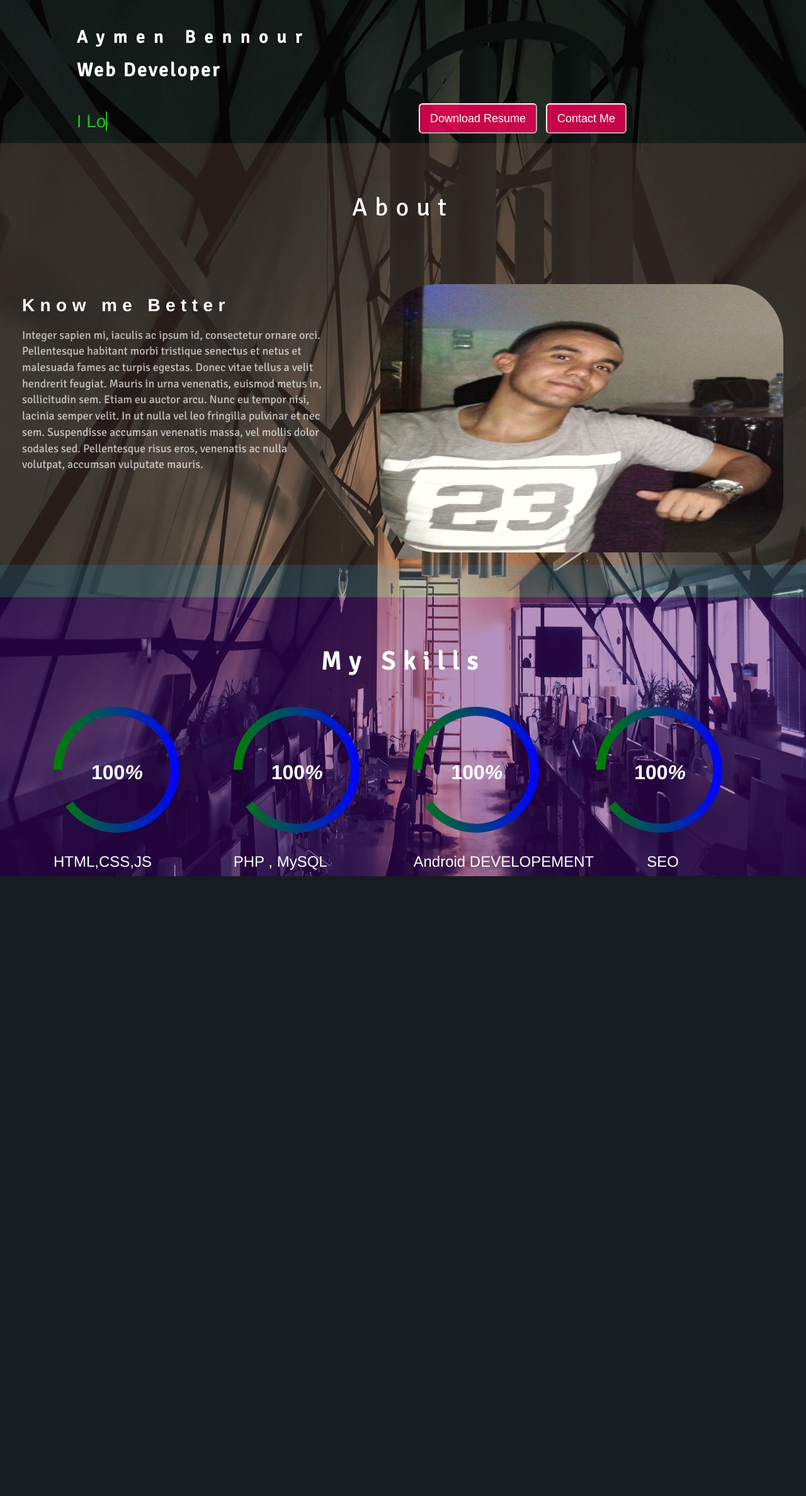
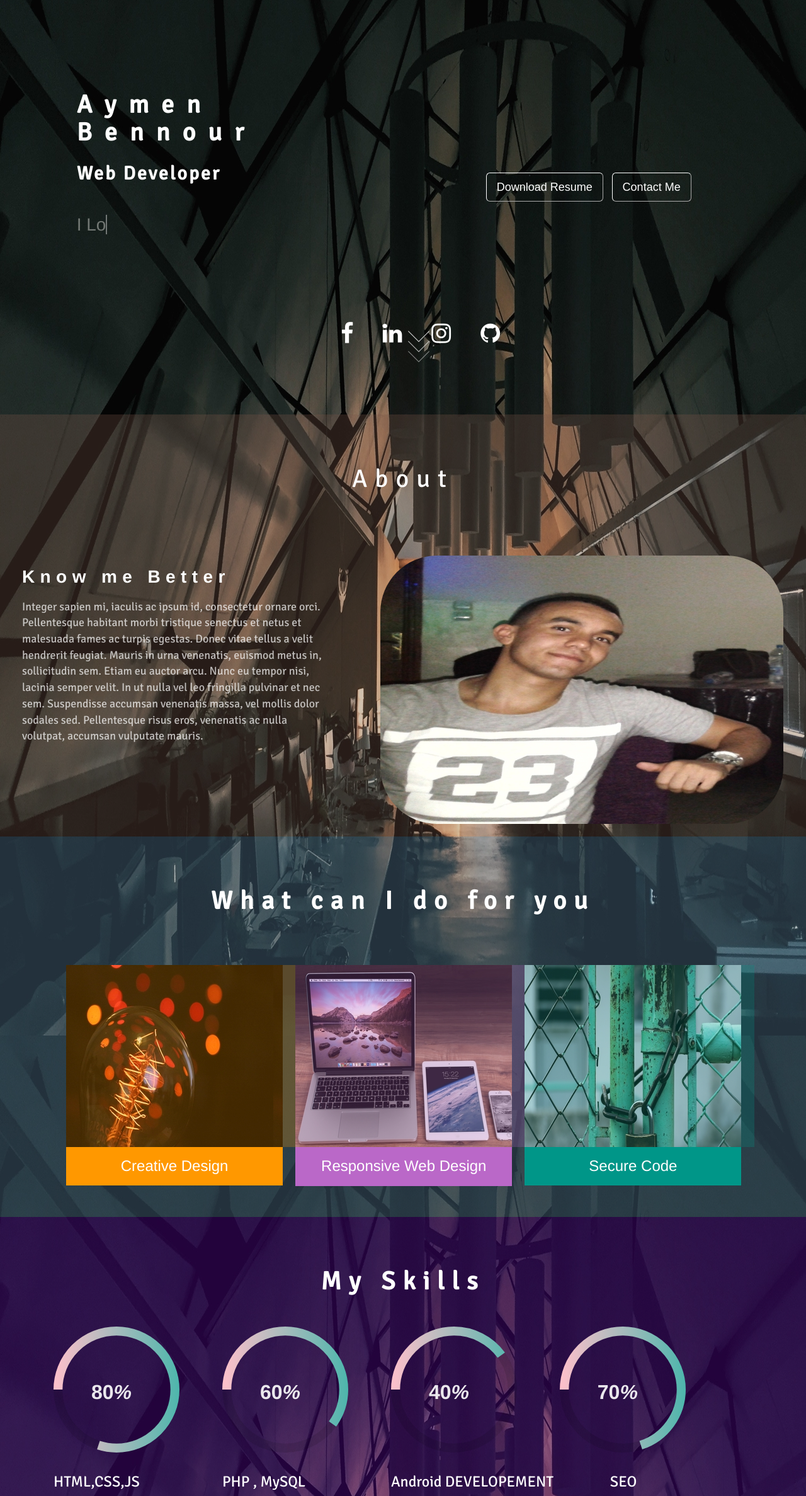
Before and after one commit to aymen7/portfolio, a PHP site: page /home.php in a window 1280 px wide. Shown: the part 56-2431 px from the top of the page at 63% size. Before the commit the page ends 1447 px from the top, so only its background shows below. Run offline with PHP 8.4, Linux system fonts and the light colour scheme.

Commit message:
adding info row
1-adding the social media icon
2-adding the scroll down div

```diff
--- a/css/home_style.css
+++ b/css/home_style.css
@@ -16,11 +16,6 @@
 header{
     margin-bottom: 0px;
 
-}
-#info-row{
-    color: #0f0f0f;
-    margin-top: 0px;
-    font-family: 'Roboto', sans-serif;
 }
 #nav-row{
     margin-top: 0px;
@@ -69,7 +64,7 @@
     padding-top: 50px;
 }
 #banner-header{
-    margin-top: 50px;
+    margin-top: 150px;
     margin-bottom: 50px;
 }
 #banner-header h1,#banner-header h2{
@@ -79,34 +74,139 @@
     color: rgba(255,255,255,1);
 }
 #banner-header h1{
+    font-size: 40px;
     letter-spacing: 0.5em;
 }
 #banner-header h2{
     letter-spacing: 0.1em;
 }
 .typewrite{
-    color: rgba(32,194,14,1)
+    color: rgba(255,255,255,0.4);
 }
 .typewrite span{
-    color: rgba(32,194,14,1)
+    color:rgba(255,255,250,0.4);
 }
 #banner-btn-div{
-    margin-top: 220px;
+    margin-top: 330px;
 }
 #banner-btn-div .btn-default{
-    border-color: white;
+    border-width: thin;
+    border-color: rgba(255,255,255,1);
     color: white;
-    background-color: rgba(245,0,87,0.8) !important;
+    background-color: rgba(245,0,87,0) !important;
 }
 #banner-btn-div .btn-default:hover{
-    background-color: rgba(245,0,87,1) !important;
+    background-color: rgba(81,1,144,1) !important;
+    color: rgba(255,255,255,1);
+    border-color: rgba(255,255,255,1);
 }
 #banner-btn-div .btn-lg{
     background-color: rgba(251,654,5,0);
     margin-left: 10px;
 }
+#info-row{
+    margin: 120px 0px 10px 500px;
+    padding-bottom: 100px;
+}
+#info-row a{
+    border-width: thin;
+    border-radius: 100%;
+    margin-left: 10px;
+    border-color: rgba(255,255,255,1);
+    color: white;
+    background-color: rgba(245,0,87,0) !important;
+}
+#info-row a:hover{
+    /*background-color: rgba(81,1,144,1) !important;*/
+    color: rgba(255,255,255,1);
+    border-color: rgba(255,255,255,1);
+    text-decoration: none;
+}
+#info-row .fa-facebook:hover {
+    color: #3b5998;
+}
+#info-row .fa-linkedin:hover{
+    color:#1DA1F2;
+}
+#info-row .fa-instagram:hover{
+    background: red; /* For browsers that do not support gradients */
+    background: -webkit-linear-gradient(left, #8a3ab9 , #4c68d7, #cd486b,#fbad50,#fccc63,#bc2a8d,#e95950); /* For Safari 5.1 to 6.0 */
+    background: -o-linear-gradient(right, #8a3ab9 , #4c68d7, #cd486b,#fbad50,#fccc63,#bc2a8d,#e95950); /* For Opera 11.1 to 12.0 */
+    background: -moz-linear-gradient(right,#8a3ab9 , #4c68d7, #cd486b,#fbad50,#fccc63,#bc2a8d,#e95950); /* For Firefox 3.6 to 15 */
+    background: linear-gradient(to right,#8a3ab9 , #4c68d7, #cd486b,#fbad50,#fccc63,#bc2a8d,#e95950); /* Standard syntax */
+    -webkit-background-clip: text;
+    -webkit-text-fill-color: transparent;
+}
+#info-row .fa-github:hover{
+    color:rgba(81,1,144,1);
+    font-weight: bold;
+}
+button:focus,button:active {
+    outline: none !important;
+}
+/*------------------------------------scroll down -------------*/
+#section07 div {
+    position: absolute;
+    top: 570px;
+    margin-left: 150px;
+   padding-top: 80px;
+}
+#section07 div span {
+    position: absolute;
+    top: 0;
+    left: 50%;
+    width: 24px;
+    height: 24px;
+    margin-left: -12px;
+    border-left: 1px solid #fff;
+    border-bottom: 1px solid #fff;
+    -webkit-transform: rotate(-45deg);
+    transform: rotate(-45deg);
+    -webkit-animation: sdb07 2s infinite;
+    animation: sdb07 2s infinite;
+    opacity: 0;
+    box-sizing: border-box;
+}
+#section07 div span:nth-of-type(1) {
+    -webkit-animation-delay: 0s;
+    animation-delay: 0s;
+}
+#section07 div span:nth-of-type(2) {
+    top: 16px;
+    -webkit-animation-delay: .15s;
+    animation-delay: .15s;
+}
+#section07 div span:nth-of-type(3) {
+    top: 32px;
+    -webkit-animation-delay: .3s;
+    animation-delay: .3s;
+}
+@-webkit-keyframes sdb07 {
+    0% {
+        opacity: 0;
+    }
+    50% {
+        opacity: 1;
+    }
+    100% {
+        opacity: 0;
+    }
+}
+@keyframes sdb07 {
+    0% {
+        opacity: 0;
+    }
+    50% {
+        opacity: 1;
+    }
+    100% {
+        opacity: 0;
+    }
+}
+
+
 /*-------- typewriting effect------------------*/
-span {
+.typewrite span {
     border-right: .05em solid;
     animation: caret 1s steps(1) infinite;
 }
@@ -281,7 +381,8 @@
 }
 /*------------------skills------------*/
 #skills-div{
-    background-color: rgba(81,1,144,0.4)	;
+    background-color: rgba(81,1,144,0.4);
+
 }
 
 #skills-div-title h1{
@@ -306,6 +407,11 @@
     bottom: 85px;
     left:-140px ;
     font-size: 32px;
+   opacity: 0.9;
+}
+.cirle-legend{
+    font-family: 'Signika', sans-serif;
+    font-size: 24px;
 }
 #last-legend{
     margin-left: 80px;
--- a/js_files/js_home.js
+++ b/js_files/js_home.js
@@ -73,7 +73,7 @@
             // INJECT CSS
             var css = document.createElement("style");
             css.type = "text/css";
-            css.innerHTML = ".typewrite > .wrap { border-right: 0.08em solid rgba(32,194,14,1)}";
+            css.innerHTML = ".typewrite > .wrap { border-right: 0.08em solid rgba(255,255,255,0.4)}";
             document.body.appendChild(css);
 
 
@@ -140,50 +140,80 @@
 /*----------------show the services pics---------*/
 $(window).scroll(function () {
    var scrollPosition=$(this).scrollTop();
-   var option={percent:50};
+
+
+
+
    if(scrollPosition<290){
-       $("#pic1").addClass("hidden");
-       $("#pic2").addClass("hidden");
-       $("#pic3").addClass("hidden");
-       $("#services-div-title h1:nth-child(1)").addClass("hidden");
-       //$("#fix-position").fadeOut(0);
-       /*$("#fix-position").removeClass("animated ");
-       $("#fix-position").removeClass("slideInUp");*/
+
+
+
+
    }
 
-   if(scrollPosition >=290){
+   else if(scrollPosition >=290){
+
        console.log("scroll");
-       $("#pic1").removeClass("hidden");
        $("#pic1").addClass("animated slideInUp");
 
-       $("#pic2").removeClass("hidden");
        $("#pic2").addClass("animated slideInUp");
 
-       $("#pic3").removeClass("hidden");
        $("#pic3").addClass("animated slideInUp");
 
-       $("#services-div-title h1:nth-child(1)").removeClass("hidden");
        $("#services-div-title h1:nth-child(1)").addClass("animated slideInUp");
-
-       /*$("#fix-position").addClass("animated ");
-       $("#fix-position").addClass("slideInUp");*/
 
    }
 
 
 });
 
+$(window).scroll(function () {
 
 
-    $('.circle-groups .circle').circleProgress({
-        value: 0.9,
+});
+
+
+    $('#circle-group1 .circle').circleProgress({
+        value: 0.8,
         size: 200,
         fill: {
-            gradient: ["green", "blue"]
+            gradient: ["pink", "#4DB6AC"]
         }
     }).on('circle-animation-progress', function(event, progress) {
-        $(this).find('strong').html(Math.round(100 * progress) + '<i>%</i>');
+        $(this).find('strong').html(80+ '<i>%</i>');
+    });
+
+    $('#circle-group2 .circle').circleProgress({
+        value: 0.6,
+        size: 200,
+        fill: {
+            gradient: ["pink", "#4DB6AC"]
+        }
+    }).on('circle-animation-progress', function(event, progress) {
+        $(this).find('strong').html(60+ '<i>%</i>');
+    });
+
+    $('#circle-group3 .circle').circleProgress({
+        value: 0.4,
+        size: 200,
+        fill: {
+            gradient: ["pink", "#4DB6AC"]
+        }
+    }).on('circle-animation-progress', function(event, progress) {
+        $(this).find('strong').html(40+ '<i>%</i>');
+    });
+
+    $('#circle-group4 .circle').circleProgress({
+        value: 0.7,
+        size: 200,
+        fill: {
+            gradient: ["pink", "#4DB6AC"]
+        }
+    }).on('circle-animation-progress', function(event, progress) {
+        $(this).find('strong').html(70+ '<i>%</i>');
     });
 
 
+
+
 });//end of the ready function
--- a/php/header.php
+++ b/php/header.php
@@ -1,7 +1,4 @@
 <header class="container-fluid">
-    <div class="row" id="info-row">
-
-    </div><!-- end of the info row-->
 
     <div class="row" id="nav-row">
 
@@ -68,7 +65,7 @@
             </h1>
         </div>
 
-        <div class="col-lg-4 col-md-4 " id="banner-btn-div">
+        <div class="col-lg-4 col-md-4 col-lg-offset-1 col-md-offset-1" id="banner-btn-div">
             <button class="btn-lg btn-default">
                 <div class="btn-background">Download Resume</div></button>
             <button class="btn-lg btn-default">Contact Me</button>
@@ -76,5 +73,25 @@
 
     </div><!-- end of the banner row-->
 
+    <div class="row center-block" id="info-row">
+        <a href="https://www.facebook.com/profile.php?id=100000921378343" target="_blank"  class="btn-default btn-lg">
+            <i class="fa fa-facebook fa-2x" aria-hidden="true"></i></a>
+
+        <a href="https://www.linkedin.com/in/aymen-bennour-a23940130/" target="_blank"  class="btn-default btn-lg">
+            <i class="fa fa-linkedin fa-2x" aria-hidden="true"></i>
+        </a>
+        <a href="https://www.instagram.com/aymenbenn/" target="_blank"  class="btn-default btn-lg">
+            <i class="fa fa-instagram fa-2x" aria-hidden="true"></i>
+        </a>
+        <a href="https://github.com/aymen7" target="_blank"  class="btn-default btn-lg">
+            <i class="fa fa-github fa-2x" aria-hidden="true"></i>
+        </a>
+
+        <section id="section07" class="demo">
+            <div><span></span><span></span><span></span></div>
+        </section>
+
+    </div><!-- end of the info row-->
+
 
 </header><!-- end of the banner title row-->
--- a/php/skills.php
+++ b/php/skills.php
@@ -4,21 +4,21 @@
     </div><!-- end of the title div-->
     <div id="skills-div-content" class="container-fluid">
         <div id="circles-fix-position">
-            <div class="circle-groups">
-        <div class="circle"><strong></strong></div>
+            <div class="circle-groups" id="circle-group1">
+        <div class="circle center-block"><strong></strong></div>
                 <h3 class="cirle-legend">HTML,CSS,JS</h3>
             </div><!-- end of the circle1 group-->
-            <div class="circle-groups">
+            <div class="circle-groups" id="circle-group2">
                 <div class="circle"><strong></strong></div>
                 <h3 class="cirle-legend">PHP , MySQL</h3>
             </div><!-- end of the circle1 group-->
 
-            <div class="circle-groups">
+            <div class="circle-groups" id="circle-group3">
                 <div class="circle"><strong></strong></div>
                 <h3 class="cirle-legend">Android DEVELOPEMENT</h3>
             </div><!-- end of the circle1 group-->
 
-            <div class="circle-groups">
+            <div class="circle-groups" id="circle-group4">
                 <div class="circle"><strong></strong></div>
                 <h3 class="cirle-legend" id="last-legend">SEO</h3>
             </div><!-- end of the circle1 group-->
```
